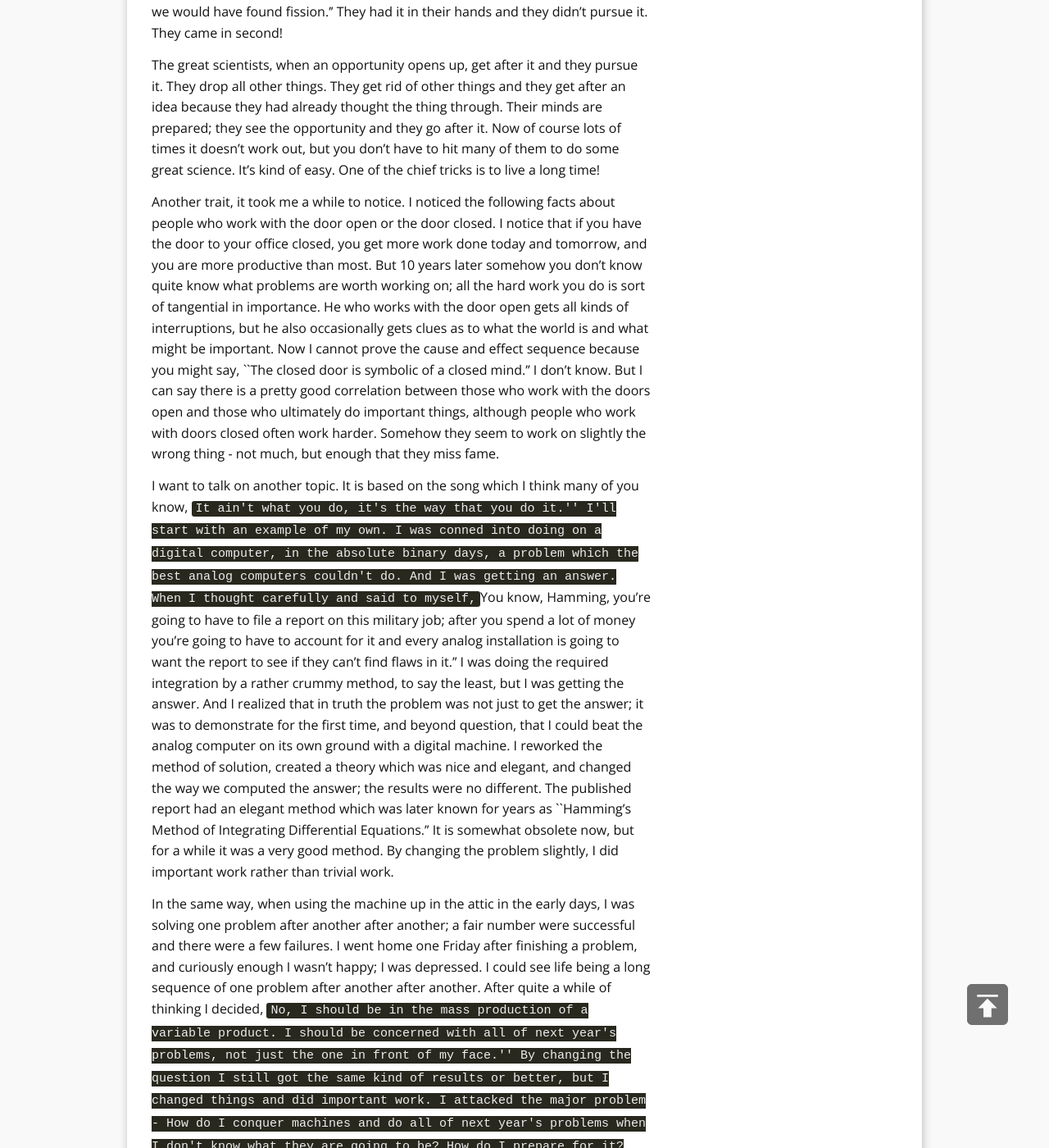
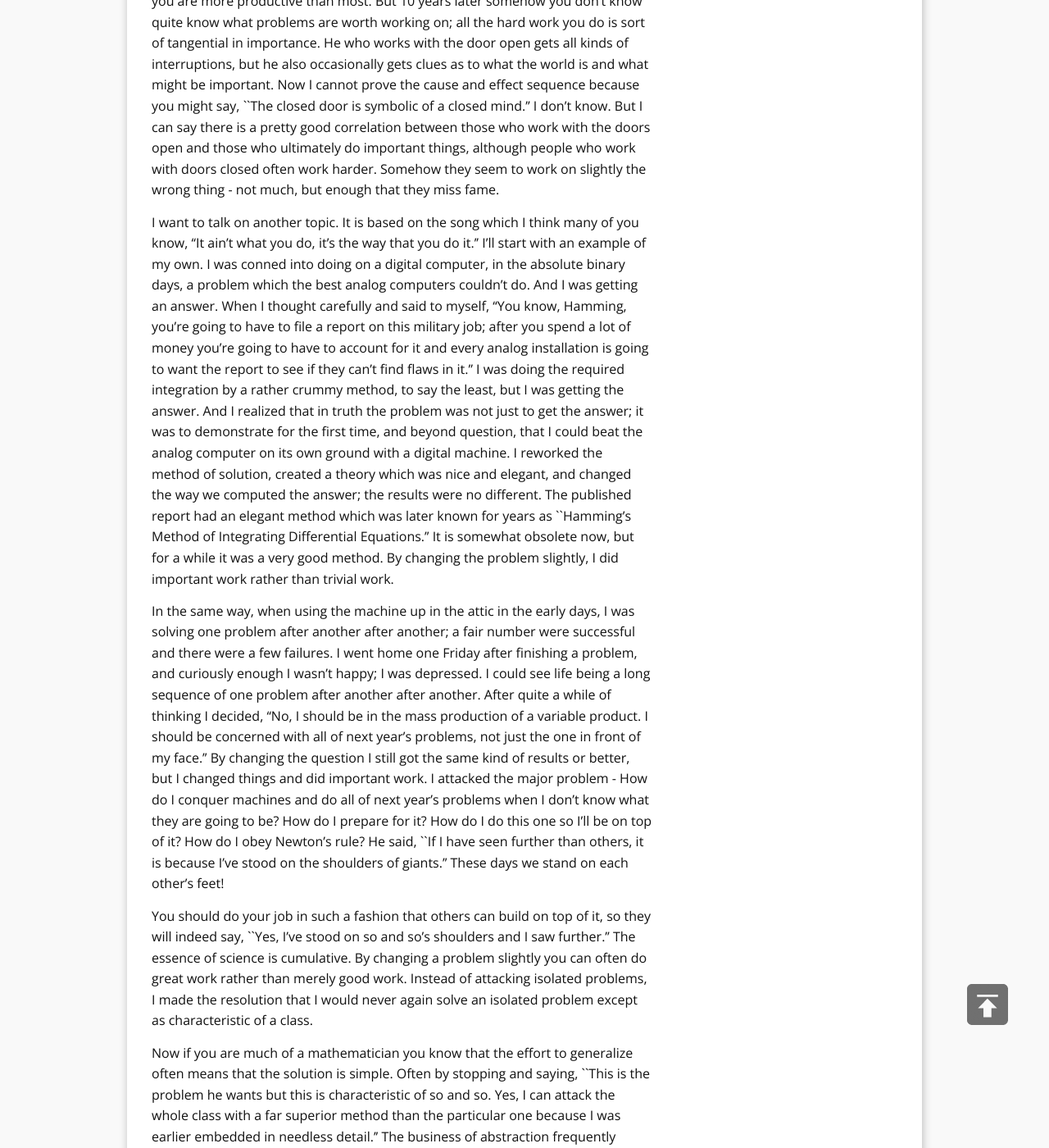
Before and after one commit to geekepub/geekepub.github.io, a Jekyll site: the page built from _posts/2015-11-20-you-and-your-research.md, in a window 1280 px wide and 1400 px high, scrolled down 10898 px. Shown: the whole window at 82% size. Built offline with Jekyll 4.4.1, drawn with Linux system fonts in a browser that asks for light colours; nearby versions of some CDN libraries; comment, search, counter and statistics services are not loaded; some of the changed text lies outside the part shown.

Commit message:
Update 2015-11-20-you-and-your-research.md

```diff
--- a/_posts/2015-11-20-you-and-your-research.md
+++ b/_posts/2015-11-20-you-and-your-research.md
@@ -2,17 +2,16 @@
 layout: post
 title: You and Your Research
 comments: true
+tags:
+- Richard Hamming
 ---
-
-Richard Hamming
-
-``You and Your Research''
 
 Transcription of the Bell Communications Research Colloquium Seminar
 7 March 1986
 
+At a seminar in the Bell Communications Research Colloquia Series, Dr. Richard W. Hamming, a Professor at the Naval Postgraduate School in Monterey, California and a retired Bell Labs scientist, gave a very interesting and stimulating talk, 'You and Your Research' to an overflow audience of some 200 Bellcore staff members and visitors at the Morris Research and Engineering Center on March 7, 1986. This talk centered on Hamming's observations and research on the question "Why do so few scientists make significant contributions and so many are forgotten in the long run?" From his more than forty years of experience, thirty of which were at Bell Laboratories, he has made a number of direct observations, asked very pointed questions of scientists about what, how, and why they did things, studied the lives of great scientists and great contributions, and has done introspection and studied theories of creativity. The talk is about what he has learned in terms of the properties of the individual scientists, their abilities, traits, working habits, attitudes, and philosophy.
 
-At a seminar in the Bell Communications Research Colloquia Series, Dr. Richard W. Hamming, a Professor at the Naval Postgraduate School in Monterey, California and a retired Bell Labs scientist, gave a very interesting and stimulating talk, `You and Your Research' to an overflow audience of some 200 Bellcore staff members and visitors at the Morris Research and Engineering Center on March 7, 1986. This talk centered on Hamming's observations and research on the question ``Why do so few scientists make significant contributions and so many are forgotten in the long run?'' From his more than forty years of experience, thirty of which were at Bell Laboratories, he has made a number of direct observations, asked very pointed questions of scientists about what, how, and why they did things, studied the lives of great scientists and great contributions, and has done introspection and studied theories of creativity. The talk is about what he has learned in terms of the properties of the individual scientists, their abilities, traits, working habits, attitudes, and philosophy.
+<!-- more -->
 
 In order to make the information in the talk more widely available, the tape recording that was made of that talk was carefully transcribed. This transcription includes the discussions which followed in the question and answer period. As with any talk, the transcribed version suffers from translation as all the inflections of voice and the gestures of the speaker are lost; one must listen to the tape recording to recapture that part of the presentation. While the recording of Richard Hamming's talk was completely intelligible, that of some of the questioner's remarks were not. Where the tape recording was not intelligible I have added in parentheses my impression of the questioner's remarks. Where there was a question and I could identify the questioner, I have checked with each to ensure the accuracy of my interpretation of their remarks.
 
@@ -64,11 +63,11 @@
 
 This brings up the subject, out of order perhaps, of working conditions. What most people think are the best working conditions, are not. Very clearly they are not because people are often most productive when working conditions are bad. One of the better times of the Cambridge Physical Laboratories was when they had practically shacks - they did some of the best physics ever.
 
-I give you a story from my own private life. Early on it became evident to me that Bell Laboratories was not going to give me the conventional acre of programming people to program computing machines in absolute binary. It was clear they weren't going to. But that was the way everybody did it. I could go to the West Coast and get a job with the airplane companies without any trouble, but the exciting people were at Bell Labs and the fellows out there in the airplane companies were not. I thought for a long while about, ``Did I want to go or not?'' and I wondered how I could get the best of two possible worlds. I finally said to myself, ``Hamming, you think the machines can do practically everything. Why can't you make them write programs?'' What appeared at first to me as a defect forced me into automatic programming very early. What appears to be a fault, often, by a change of viewpoint, turns out to be one of the greatest assets you can have. But you are not likely to think that when you first look the thing and say, ``Gee, I'm never going to get enough programmers, so how can I ever do any great programming?''
+I give you a story from my own private life. Early on it became evident to me that Bell Laboratories was not going to give me the conventional acre of programming people to program computing machines in absolute binary. It was clear they weren't going to. But that was the way everybody did it. I could go to the West Coast and get a job with the airplane companies without any trouble, but the exciting people were at Bell Labs and the fellows out there in the airplane companies were not. I thought for a long while about, "Did I want to go or not?" and I wondered how I could get the best of two possible worlds. I finally said to myself, "Hamming, you think the machines can do practically everything. Why can't you make them write programs?" What appeared at first to me as a defect forced me into automatic programming very early. What appears to be a fault, often, by a change of viewpoint, turns out to be one of the greatest assets you can have. But you are not likely to think that when you first look the thing and say, "Gee, I'm never going to get enough programmers, so how can I ever do any great programming?''
 
 And there are many other stories of the same kind; Grace Hopper has similar ones. I think that if you look carefully you will see that often the great scientists, by turning the problem around a bit, changed a defect to an asset. For example, many scientists when they found they couldn't do a problem finally began to study why not. They then turned it around the other way and said, ``But of course, this is what it is'' and got an important result. So ideal working conditions are very strange. The ones you want aren't always the best ones for you.
 
-Now for the matter of drive. You observe that most great scientists have tremendous drive. I worked for ten years with John Tukey at Bell Labs. He had tremendous drive. One day about three or four years after I joined, I discovered that John Tukey was slightly younger than I was. John was a genius and I clearly was not. Well I went storming into Bode's office and said, ``How can anybody my age know as much as John Tukey does?'' He leaned back in his chair, put his hands behind his head, grinned slightly, and said, ``You would be surprised Hamming, how much you would know if you worked as hard as he did that many years.'' I simply slunk out of the office!
+Now for the matter of drive. You observe that most great scientists have tremendous drive. I worked for ten years with John Tukey at Bell Labs. He had tremendous drive. One day about three or four years after I joined, I discovered that John Tukey was slightly younger than I was. John was a genius and I clearly was not. Well I went storming into Bode's office and said, "How can anybody my age know as much as John Tukey does?" He leaned back in his chair, put his hands behind his head, grinned slightly, and said, ``You would be surprised Hamming, how much you would know if you worked as hard as he did that many years.'' I simply slunk out of the office!
 
 What Bode was saying was this: ``Knowledge and productivity are like compound interest.'' Given two people of approximately the same ability and one person who works ten percent more than the other, the latter will more than twice outproduce the former. The more you know, the more you learn; the more you learn, the more you can do; the more you can do, the more the opportunity - it is very much like compound interest. I don't want to give you a rate, but it is a very high rate. Given two people with exactly the same ability, the one person who manages day in and day out to get in one more hour of thinking will be tremendously more productive over a lifetime. I took Bode's remark to heart; I spent a good deal more of my time for some years trying to work a bit harder and I found, in fact, I could get more work done. I don't like to say it in front of my wife, but I did sort of neglect her sometimes; I needed to study. You have to neglect things if you intend to get what you want done. There's no question about this.
 
@@ -80,25 +79,25 @@
 
 Now Alan Chynoweth mentioned that I used to eat at the physics table. I had been eating with the mathematicians and I found out that I already knew a fair amount of mathematics; in fact, I wasn't learning much. The physics table was, as he said, an exciting place, but I think he exaggerated on how much I contributed. It was very interesting to listen to Shockley, Brattain, Bardeen, J. B. Johnson, Ken McKay and other people, and I was learning a lot. But unfortunately a Nobel Prize came, and a promotion came, and what was left was the dregs. Nobody wanted what was left. Well, there was no use eating with them!
 
-Over on the other side of the dining hall was a chemistry table. I had worked with one of the fellows, Dave McCall; furthermore he was courting our secretary at the time. I went over and said, ``Do you mind if I join you?'' They can't say no, so I started eating with them for a while. And I started asking, ``What are the important problems of your field?'' And after a week or so, ``What important problems are you working on?'' And after some more time I came in one day and said, ``If what you are doing is not important, and if you don't think it is going to lead to something important, why are you at Bell Labs working on it?'' I wasn't welcomed after that; I had to find somebody else to eat with! That was in the spring.
+Over on the other side of the dining hall was a chemistry table. I had worked with one of the fellows, Dave McCall; furthermore he was courting our secretary at the time. I went over and said, "Do you mind if I join you?'' They can't say no, so I started eating with them for a while. And I started asking, "What are the important problems of your field?'' And after a week or so, "What important problems are you working on?'' And after some more time I came in one day and said, "If what you are doing is not important, and if you don't think it is going to lead to something important, why are you at Bell Labs working on it?'' I wasn't welcomed after that; I had to find somebody else to eat with! That was in the spring.
 
-In the fall, Dave McCall stopped me in the hall and said, ``Hamming, that remark of yours got underneath my skin. I thought about it all summer, i.e. what were the important problems in my field. I haven't changed my research,'' he says, ``but I think it was well worthwhile.'' And I said, ``Thank you Dave,'' and went on. I noticed a couple of months later he was made the head of the department. I noticed the other day he was a Member of the National Academy of Engineering. I noticed he has succeeded. I have never heard the names of any of the other fellows at that table mentioned in science and scientific circles. They were unable to ask themselves, ``What are the important problems in my field?''
+In the fall, Dave McCall stopped me in the hall and said, "Hamming, that remark of yours got underneath my skin. I thought about it all summer, i.e. what were the important problems in my field. I haven't changed my research,'' he says, "but I think it was well worthwhile.'' And I said, "Thank you Dave,'' and went on. I noticed a couple of months later he was made the head of the department. I noticed the other day he was a Member of the National Academy of Engineering. I noticed he has succeeded. I have never heard the names of any of the other fellows at that table mentioned in science and scientific circles. They were unable to ask themselves, ``What are the important problems in my field?''
 
 If you do not work on an important problem, it's unlikely you'll do important work. It's perfectly obvious. Great scientists have thought through, in a careful way, a number of important problems in their field, and they keep an eye on wondering how to attack them. Let me warn you, `important problem' must be phrased carefully. The three outstanding problems in physics, in a certain sense, were never worked on while I was at Bell Labs. By important I mean guaranteed a Nobel Prize and any sum of money you want to mention. We didn't work on (1) time travel, (2) teleportation, and (3) antigravity. They are not important problems because we do not have an attack. It's not the consequence that makes a problem important, it is that you have a reasonable attack. That is what makes a problem important. When I say that most scientists don't work on important problems, I mean it in that sense. The average scientist, so far as I can make out, spends almost all his time working on problems which he believes will not be important and he also doesn't believe that they will lead to important problems.
 
 I spoke earlier about planting acorns so that oaks will grow. You can't always know exactly where to be, but you can keep active in places where something might happen. And even if you believe that great science is a matter of luck, you can stand on a mountain top where lightning strikes; you don't have to hide in the valley where you're safe. But the average scientist does routine safe work almost all the time and so he (or she) doesn't produce much. It's that simple. If you want to do great work, you clearly must work on important problems, and you should have an idea.
 
-Along those lines at some urging from John Tukey and others, I finally adopted what I called ``Great Thoughts Time.'' When I went to lunch Friday noon, I would only discuss great thoughts after that. By great thoughts I mean ones like: ``What will be the role of computers in all of AT&T?'', ``How will computers change science?'' For example, I came up with the observation at that time that nine out of ten experiments were done in the lab and one in ten on the computer. I made a remark to the vice presidents one time, that it would be reversed, i.e. nine out of ten experiments would be done on the computer and one in ten in the lab. They knew I was a crazy mathematician and had no sense of reality. I knew they were wrong and they've been proved wrong while I have been proved right. They built laboratories when they didn't need them. I saw that computers were transforming science because I spent a lot of time asking ``What will be the impact of computers on science and how can I change it?'' I asked myself, ``How is it going to change Bell Labs?'' I remarked one time, in the same address, that more than one-half of the people at Bell Labs will be interacting closely with computing machines before I leave. Well, you all have terminals now. I thought hard about where was my field going, where were the opportunities, and what were the important things to do. Let me go there so there is a chance I can do important things.
+Along those lines at some urging from John Tukey and others, I finally adopted what I called ''Great Thoughts Time.'' When I went to lunch Friday noon, I would only discuss great thoughts after that. By great thoughts I mean ones like: ''What will be the role of computers in all of AT&T?'', ''How will computers change science?'' For example, I came up with the observation at that time that nine out of ten experiments were done in the lab and one in ten on the computer. I made a remark to the vice presidents one time, that it would be reversed, i.e. nine out of ten experiments would be done on the computer and one in ten in the lab. They knew I was a crazy mathematician and had no sense of reality. I knew they were wrong and they've been proved wrong while I have been proved right. They built laboratories when they didn't need them. I saw that computers were transforming science because I spent a lot of time asking ''What will be the impact of computers on science and how can I change it?'' I asked myself, ``How is it going to change Bell Labs?'' I remarked one time, in the same address, that more than one-half of the people at Bell Labs will be interacting closely with computing machines before I leave. Well, you all have terminals now. I thought hard about where was my field going, where were the opportunities, and what were the important things to do. Let me go there so there is a chance I can do important things.
 
-Most great scientists know many important problems. They have something between 10 and 20 important problems for which they are looking for an attack. And when they see a new idea come up, one hears them say ``Well that bears on this problem.'' They drop all the other things and get after it. Now I can tell you a horror story that was told to me but I can't vouch for the truth of it. I was sitting in an airport talking to a friend of mine from Los Alamos about how it was lucky that the fission experiment occurred over in Europe when it did because that got us working on the atomic bomb here in the US. He said ``No; at Berkeley we had gathered a bunch of data; we didn't get around to reducing it because we were building some more equipment, but if we had reduced that data we would have found fission.'' They had it in their hands and they didn't pursue it. They came in second!
+Most great scientists know many important problems. They have something between 10 and 20 important problems for which they are looking for an attack. And when they see a new idea come up, one hears them say ''Well that bears on this problem.'' They drop all the other things and get after it. Now I can tell you a horror story that was told to me but I can't vouch for the truth of it. I was sitting in an airport talking to a friend of mine from Los Alamos about how it was lucky that the fission experiment occurred over in Europe when it did because that got us working on the atomic bomb here in the US. He said ``No; at Berkeley we had gathered a bunch of data; we didn't get around to reducing it because we were building some more equipment, but if we had reduced that data we would have found fission.'' They had it in their hands and they didn't pursue it. They came in second!
 
 The great scientists, when an opportunity opens up, get after it and they pursue it. They drop all other things. They get rid of other things and they get after an idea because they had already thought the thing through. Their minds are prepared; they see the opportunity and they go after it. Now of course lots of times it doesn't work out, but you don't have to hit many of them to do some great science. It's kind of easy. One of the chief tricks is to live a long time!
 
 Another trait, it took me a while to notice. I noticed the following facts about people who work with the door open or the door closed. I notice that if you have the door to your office closed, you get more work done today and tomorrow, and you are more productive than most. But 10 years later somehow you don't know quite know what problems are worth working on; all the hard work you do is sort of tangential in importance. He who works with the door open gets all kinds of interruptions, but he also occasionally gets clues as to what the world is and what might be important. Now I cannot prove the cause and effect sequence because you might say, ``The closed door is symbolic of a closed mind.'' I don't know. But I can say there is a pretty good correlation between those who work with the doors open and those who ultimately do important things, although people who work with doors closed often work harder. Somehow they seem to work on slightly the wrong thing - not much, but enough that they miss fame.
 
-I want to talk on another topic. It is based on the song which I think many of you know, ``It ain't what you do, it's the way that you do it.'' I'll start with an example of my own. I was conned into doing on a digital computer, in the absolute binary days, a problem which the best analog computers couldn't do. And I was getting an answer. When I thought carefully and said to myself, ``You know, Hamming, you're going to have to file a report on this military job; after you spend a lot of money you're going to have to account for it and every analog installation is going to want the report to see if they can't find flaws in it.'' I was doing the required integration by a rather crummy method, to say the least, but I was getting the answer. And I realized that in truth the problem was not just to get the answer; it was to demonstrate for the first time, and beyond question, that I could beat the analog computer on its own ground with a digital machine. I reworked the method of solution, created a theory which was nice and elegant, and changed the way we computed the answer; the results were no different. The published report had an elegant method which was later known for years as ``Hamming's Method of Integrating Differential Equations.'' It is somewhat obsolete now, but for a while it was a very good method. By changing the problem slightly, I did important work rather than trivial work.
+I want to talk on another topic. It is based on the song which I think many of you know, ''It ain't what you do, it's the way that you do it.'' I'll start with an example of my own. I was conned into doing on a digital computer, in the absolute binary days, a problem which the best analog computers couldn't do. And I was getting an answer. When I thought carefully and said to myself, ''You know, Hamming, you're going to have to file a report on this military job; after you spend a lot of money you're going to have to account for it and every analog installation is going to want the report to see if they can't find flaws in it.'' I was doing the required integration by a rather crummy method, to say the least, but I was getting the answer. And I realized that in truth the problem was not just to get the answer; it was to demonstrate for the first time, and beyond question, that I could beat the analog computer on its own ground with a digital machine. I reworked the method of solution, created a theory which was nice and elegant, and changed the way we computed the answer; the results were no different. The published report had an elegant method which was later known for years as ``Hamming's Method of Integrating Differential Equations.'' It is somewhat obsolete now, but for a while it was a very good method. By changing the problem slightly, I did important work rather than trivial work.
 
-In the same way, when using the machine up in the attic in the early days, I was solving one problem after another after another; a fair number were successful and there were a few failures. I went home one Friday after finishing a problem, and curiously enough I wasn't happy; I was depressed. I could see life being a long sequence of one problem after another after another. After quite a while of thinking I decided, ``No, I should be in the mass production of a variable product. I should be concerned with all of next year's problems, not just the one in front of my face.'' By changing the question I still got the same kind of results or better, but I changed things and did important work. I attacked the major problem - How do I conquer machines and do all of next year's problems when I don't know what they are going to be? How do I prepare for it? How do I do this one so I'll be on top of it? How do I obey Newton's rule? He said, ``If I have seen further than others, it is because I've stood on the shoulders of giants.'' These days we stand on each other's feet!
+In the same way, when using the machine up in the attic in the early days, I was solving one problem after another after another; a fair number were successful and there were a few failures. I went home one Friday after finishing a problem, and curiously enough I wasn't happy; I was depressed. I could see life being a long sequence of one problem after another after another. After quite a while of thinking I decided, ''No, I should be in the mass production of a variable product. I should be concerned with all of next year's problems, not just the one in front of my face.'' By changing the question I still got the same kind of results or better, but I changed things and did important work. I attacked the major problem - How do I conquer machines and do all of next year's problems when I don't know what they are going to be? How do I prepare for it? How do I do this one so I'll be on top of it? How do I obey Newton's rule? He said, ``If I have seen further than others, it is because I've stood on the shoulders of giants.'' These days we stand on each other's feet!
 
 You should do your job in such a fashion that others can build on top of it, so they will indeed say, ``Yes, I've stood on so and so's shoulders and I saw further.'' The essence of science is cumulative. By changing a problem slightly you can often do great work rather than merely good work. Instead of attacking isolated problems, I made the resolution that I would never again solve an isolated problem except as characteristic of a class.
 
```
